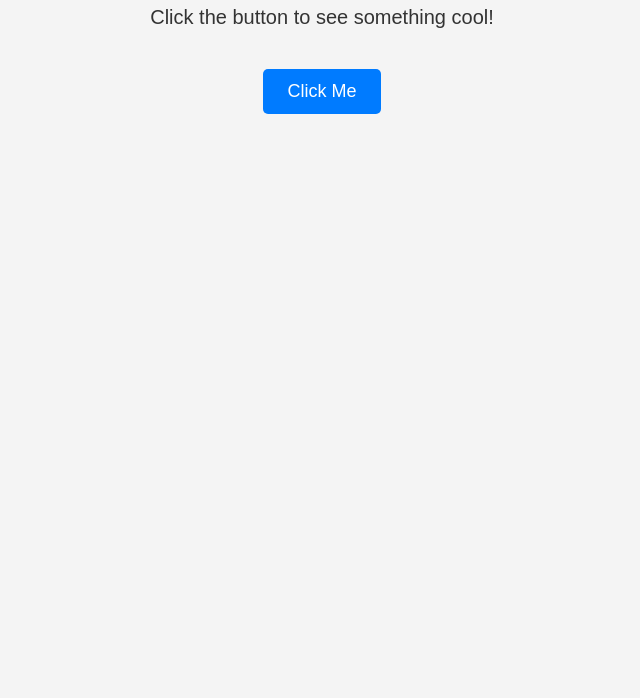
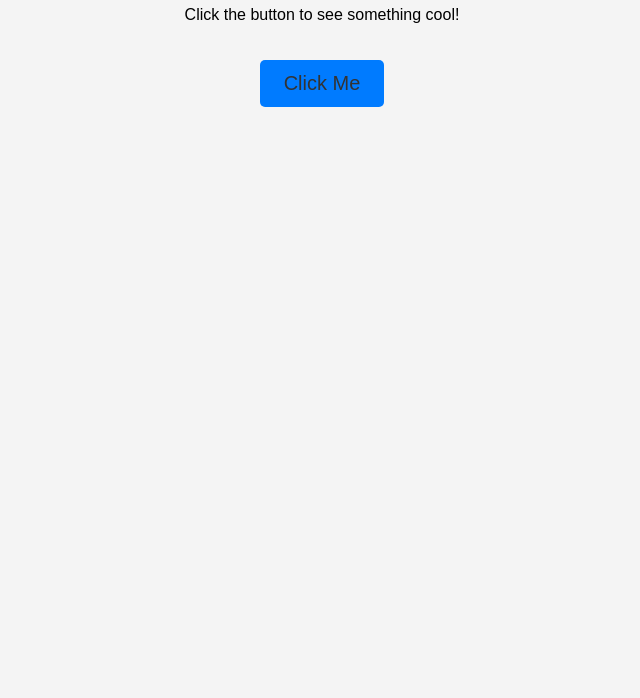
Before and after one commit to lin847/lin847.github.io, a plain HTML site: page index.html in a window 1280 px wide. Shown: the part 102-800 px from the top of the page, without its empty margins (318-958 px from the left). Drawn offline with Linux system fonts and the light colour scheme.

Commit message:
Update index.html

```diff
--- a/index.html
+++ b/index.html
@@ -34,8 +34,8 @@
 <body>
 
     <h1>Welcome to My GitHub Test Page!</h1>
-    <p id="message">Click the button to see something cool!</p>
-    <button onclick="showMessage()">Click Me</button>
+    <p >Click the button to see something cool!</p>
+    <button id="message" onclick="showMessage()">Click Me</button>
 
     <script>
         function showMessage() {
```
